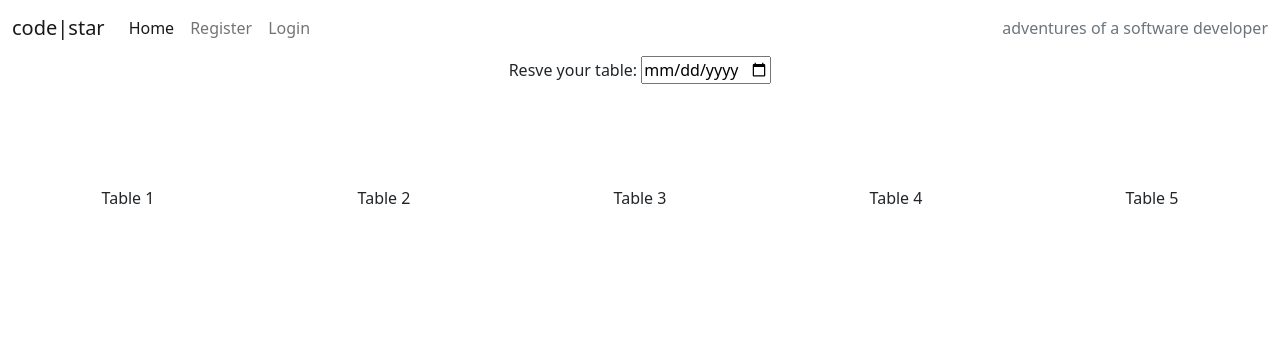
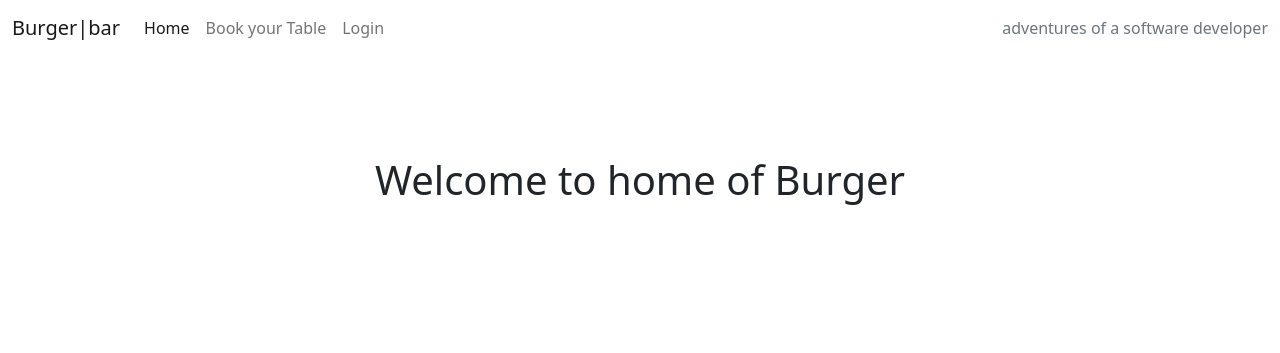
Before and after one commit to Wulle91/restaurant-reservations, a Django app: page / in a window 1280 px wide. Shown: the top 353 px of the page. Before the commit the page ends 204 px from the top, so only its background shows below. Run offline with Django 3.2, Linux system fonts and the light colour scheme; data that the repository does not hold is empty.

Commit message:
Add home page

```diff
--- a/reservations/static/css/style.css
+++ b/reservations/static/css/style.css
@@ -83,3 +112,23 @@
     background-color: #ffd6bb;
     border: 1px solid #ff6600;
 }
+
+
+#hero-image {
+    width: 100%;
+}
+
+#hero-image img{
+    width: 100%;
+}
+
+#title {
+    width: 100%;
+    height: 300px;
+    padding-top: 100px;
+    text-align: center;
+}
+
+#title h1 {
+
+}
--- a/reservations/templates/base.html
+++ b/reservations/templates/base.html
@@ -4,7 +4,7 @@
 <html class="h-100">
 
 <head>
-    <title>CodeStar Blog</title>
+    <title>Burger Bar</title>
 
     <link rel="preconnect" href="https://fonts.gstatic.com">
     <link href="https://fonts.googleapis.com/css2?family=Roboto:wght@300&display=swap" rel="stylesheet">
@@ -25,8 +25,8 @@
 
     <nav class="navbar navbar-expand-lg navbar-light bg-white">
         <div class="container-fluid">
-            <a class="navbar-brand" href=""><span class="brand">c<span class="red-o">o</span>de<span
-                        class="thin">|star</span></span></span></a>
+            <a class="navbar-brand" href=""><span class="brand">Burger<span
+                        class="thin">|bar</span></span></span></a>
             <button class="navbar-toggler" type="button" data-bs-toggle="collapse" data-bs-target="#navbarText"
                 aria-controls="navbarText" aria-expanded="false" aria-label="Toggle navigation">
                 <span class="navbar-toggler-icon"></span>
@@ -34,11 +34,11 @@
             <div class="collapse navbar-collapse" id="navbarText">
                 <ul class="navbar-nav me-auto mb-2 mb-lg-0">
                     <li class="nav-item">
-                        <a class="nav-link active" aria-current="page" href="">Home</a>
+                        <a class="nav-link active" aria-current="page" href="/">Home</a>
                     </li>
 
                     <li class="nav-item">
-                        <a class="nav-link" href="#">Register</a>
+                        <a class="nav-link" href="/reservations">Book your Table</a>
                     </li>
                     <li class="nav-item">
                         <a class="nav-link" href="#">Login</a>
@@ -123,7 +123,6 @@
         }
 
         function inputDataWindow(){
-            console.log('table clicked')
             let reservation_container = document.getElementById("reservation")
                 reservation_container.removeAttribute("hidden")
             }
--- /dev/null
+++ b/reservations/templates/home.html
@@ -0,0 +1,16 @@
+{% extends "base.html" %}
+
+{% block content %}
+
+<div id="title">
+    <h1>Welcome to home of Burger</h1>
+
+</div>
+
+<div id="hero-image">
+    <img src="https://res.cloudinary.com/dzwpkjbhq/image/upload/v1682372834/static/summernote/burger-g91eecda72_1920_ooc2lr.jpg" alt="burger" cover>
+</div>
+
+
+
+{%endblock%}
--- a/reservations/templates/index.html
+++ b/reservations/templates/index.html
@@ -12,7 +12,10 @@
             value="new Date()"
             min="new Date()" max="2030-12-31">
     </div>
+
     <div id="tables">
+
+        <div id="image-container">
             <label class="labl">
                 <input type="radio" name="Table" value="1"/>
                 <div class="Table" id="Table1">Table 1</div>
@@ -33,6 +36,7 @@
                 <input type="radio" name="Table" value="5"/>
                 <div class="Table" id="Table5">Table 5</div>
             </label>
+        </div>
     </div>
     <div id="reservation"  hidden>
         <div>
--- a/reservations/views.py
+++ b/reservations/views.py
@@ -20,3 +20,7 @@ def sho_dates(request):
         Reservation.objects.get_or_create(name=name, email=email, phone_number=phone_number, comment=comment)
         Date.objects.get_or_create(reservation_date=reservation_date, table=table, checked=True)
     return render(request, 'index.html', context)
+
+
+def comments(request):
+    return render(request, 'home.html')
--- a/restaurant/urls.py
+++ b/restaurant/urls.py
@@ -15,10 +15,10 @@ Including another URLconf
 """
 from django.contrib import admin
 from django.urls import path, include
-from reservations.views import sho_dates
+from reservations.views import sho_dates, comments
 
 urlpatterns = [
     path('admin/', admin.site.urls),
-    path('', sho_dates, name='dates'),
-
+    path('reservations', sho_dates, name='dates'),
+    path('', comments, name='home'),
 ]
```
Also changed, not shown: other parts of reservations/static/css/style.css (+40 -11 lines). Lines whose indentation alone changed are shown as unchanged.
